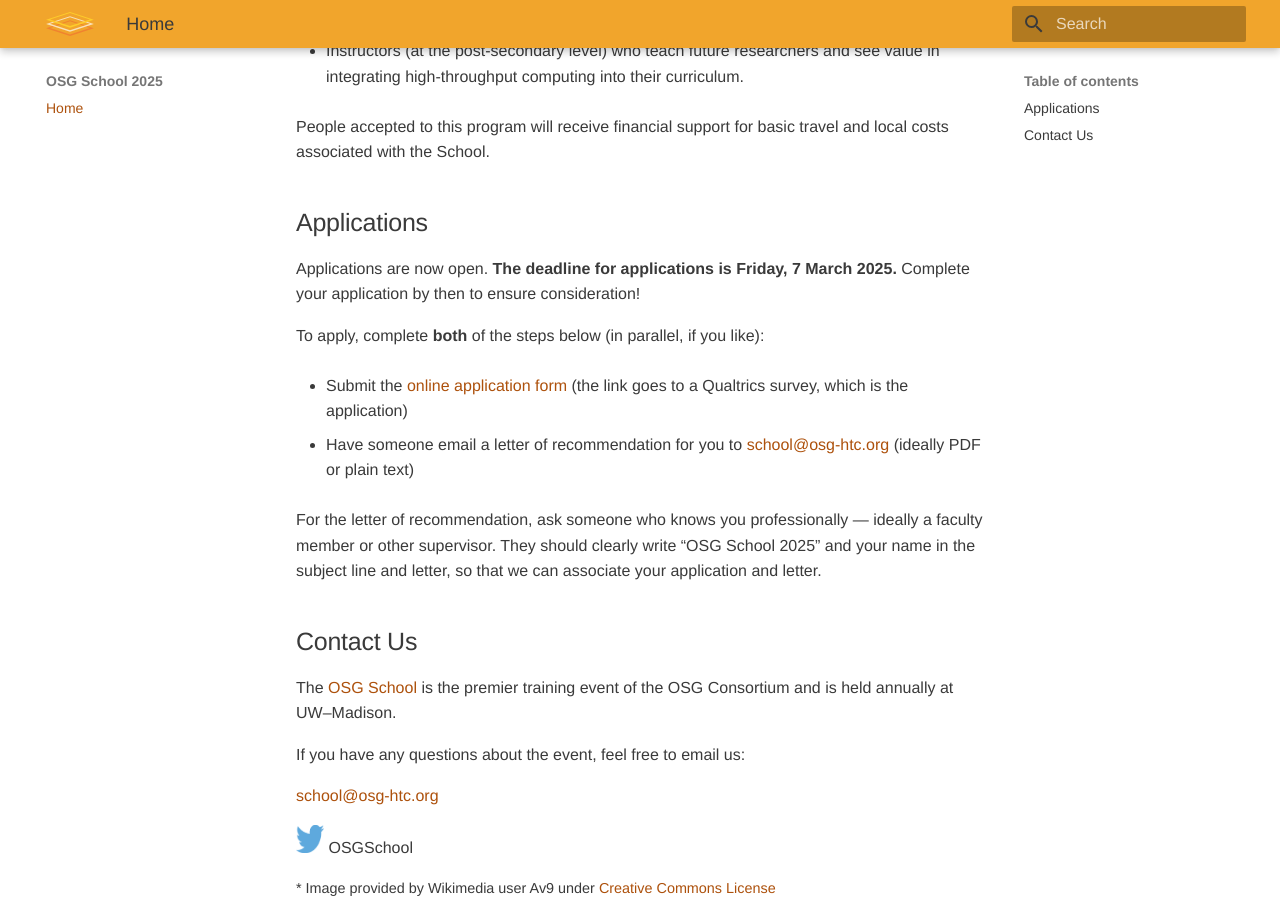
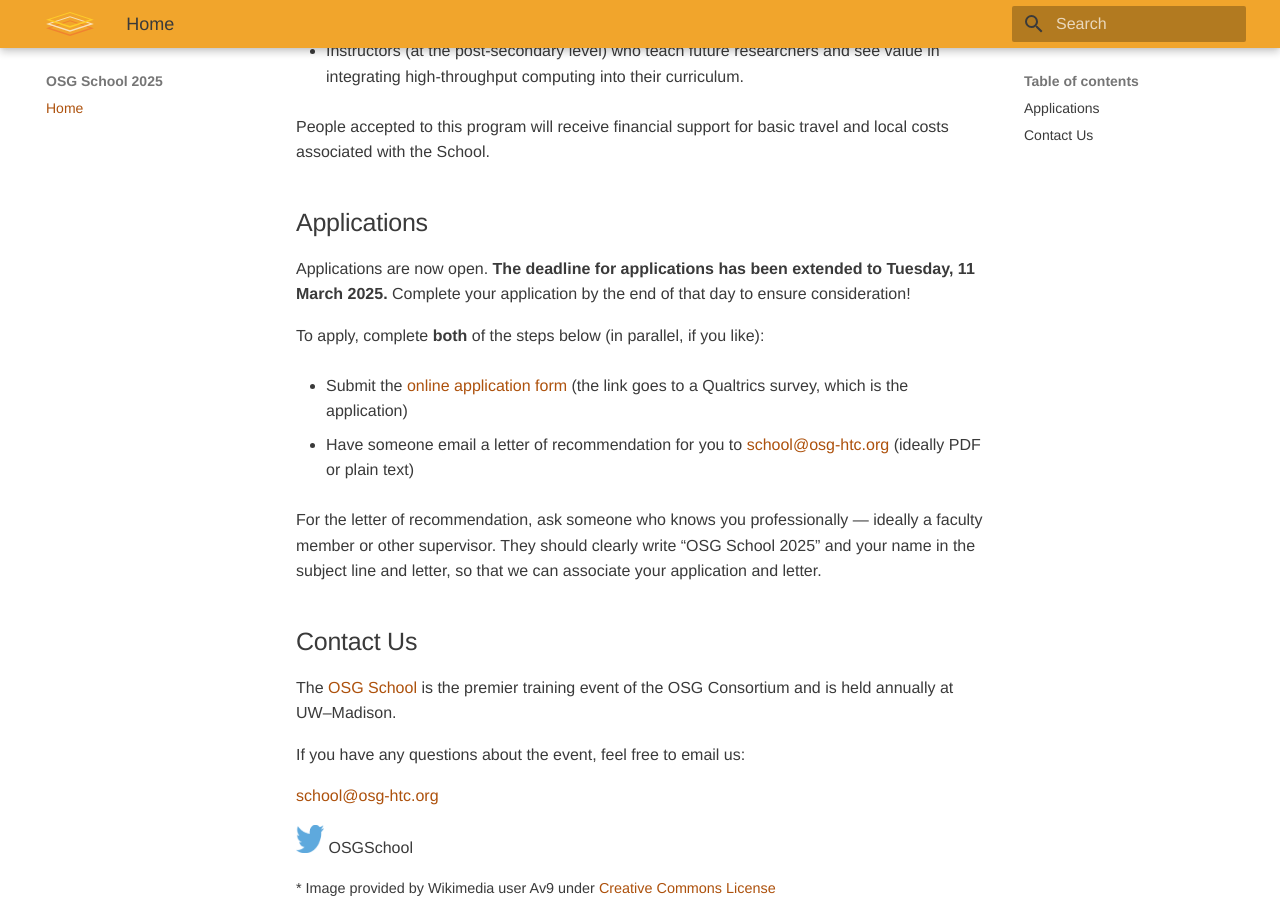
Before and after one commit to osg-htc/school-2025, an MkDocs documentation site: the page built from docs/index.md, in a window 1280 px wide and 900 px high, scrolled down 843 px. Built offline with MkDocs 1.6.1 and Material for MkDocs 9.7.7, drawn with Linux system fonts in a browser that asks for light colours.

Commit message:
Extended app deadline to Mar 11

```diff
--- a/docs/index.md
+++ b/docs/index.md
@@ -43,8 +43,8 @@ basic travel and local costs associated with the School.
 ## Applications
 
 Applications are now open.
-**The deadline for applications is Friday, 7 March 2025.**
-Complete your application by then to ensure consideration!
+**The deadline for applications has been extended to Tuesday, 11 March 2025.**
+Complete your application by the end of that day to ensure consideration!
 
 To apply, complete **both** of the steps below (in parallel, if you like):
 
```
